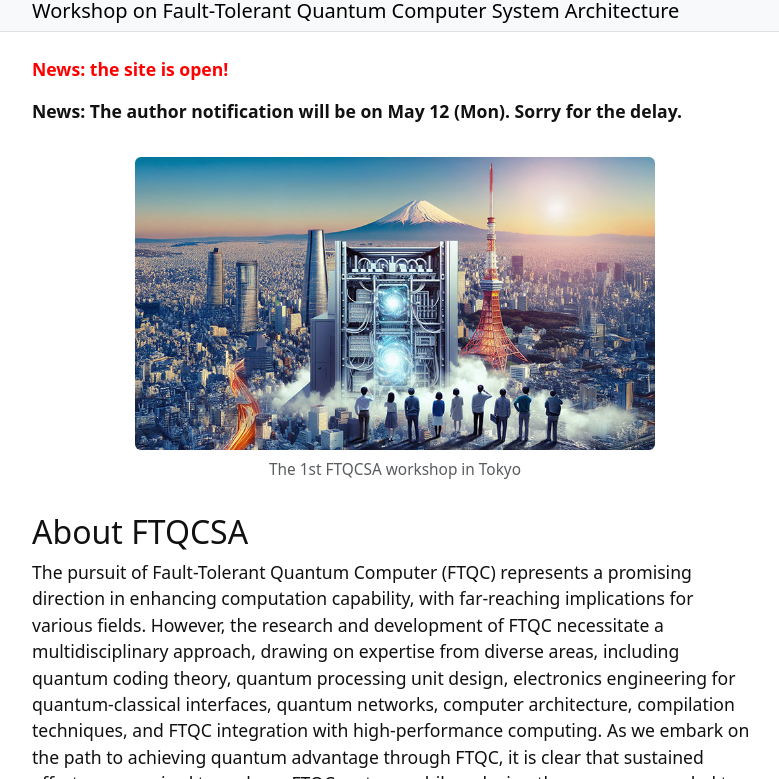
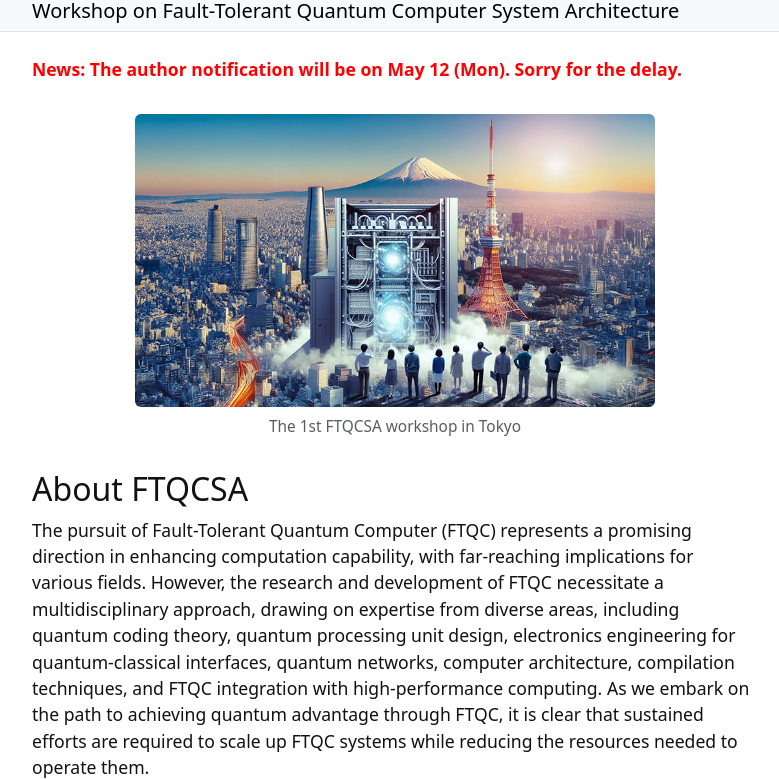
Before and after one commit to ftqcsa/ftqcsa.github.io, a Jekyll site: the page built from index.md, in a window 1280 px wide and 900 px high, cut to the strip 121-900 px from the top of the window. Shown: the whole strip, without its empty margins (245-1024 px from the left). Built offline with Jekyll 4.4.1, drawn with Linux system fonts in a browser that asks for light colours.

Commit message:
Update index.md

```diff
--- a/index.md
+++ b/index.md
@@ -3,14 +3,12 @@ title: Home
 layout: page
 ---
 
-__News: the site is open!__
+__News: The author notification will be on May 12 (Mon). Sorry for the delay.__
 {:style="color: red"}
 
 
 # Workshop on Fault-Tolerant Quantum Computer System Architecture
 {:style="display: none;"}
-
-__News: The author notification will be on May 12 (Mon). Sorry for the delay.__
 
 {% include figure.html img="ftqcsa2025.jpg" alt="FTQCSA2025" caption="The 1st FTQCSA workshop in Tokyo" width="75%" %}
 
```
